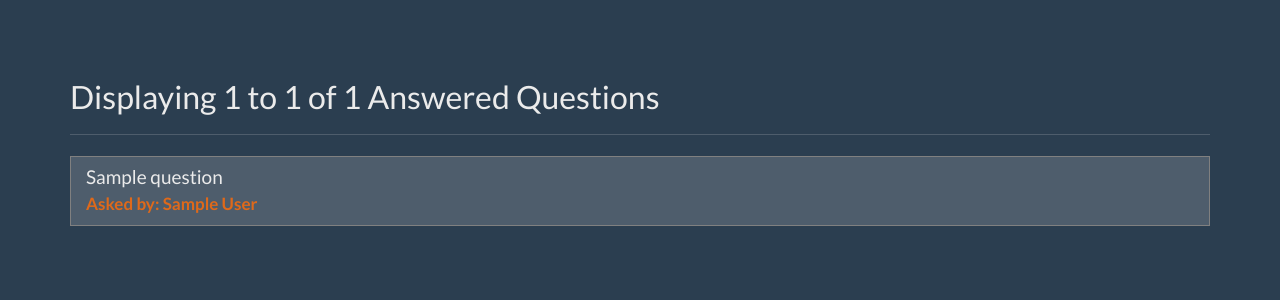
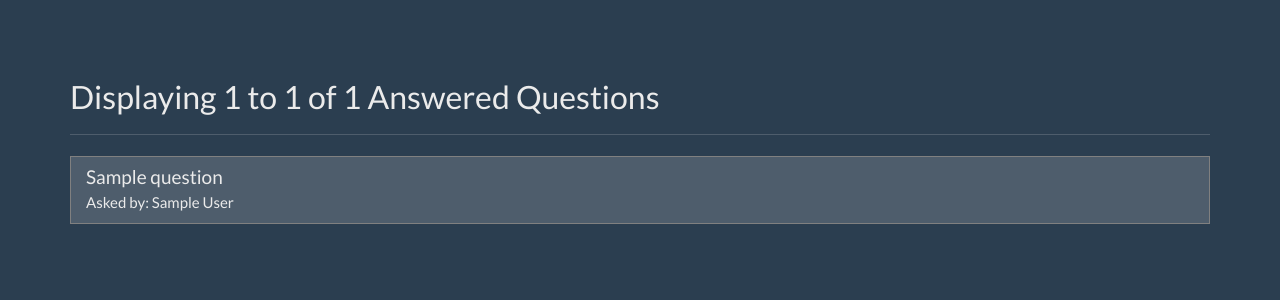
Before and after one commit to maygupta/qna-hub, a Flask app: page /unanswered in a window 1280 px wide. Shown: the part 172-472 px from the top of the page. Run offline with Flask 2, Linux system fonts and the light colour scheme; a user stored in the database is signed in; tables that the repository leaves empty hold one stand-in row (values such as "Sample post"); some libraries are stand-ins or nearby versions.

Commit message:
Update unanswered.html

```diff
--- a/flask_qa/templates/unanswered.html
+++ b/flask_qa/templates/unanswered.html
@@ -11,7 +11,7 @@
             {% for question in unanswered_questions %}
               <a href="{{ url_for('main.question', question_id=question.id) }}" class="list-group-item">
                 <h4 class="list-group-item-heading">{{ question.question }}</h4>
-                <p class="list-group-item-text orange">Asked by: {{ question.author }}</p>
+                <p class="list-group-item-text orange-lite">Asked by: {{ question.author }}</p>
               </a>
             {% endfor %}
           </div>
@@ -26,7 +26,7 @@
             {% for question in answered_questions %}
               <a href="{{ url_for('main.question', question_id=question.id) }}" class="list-group-item">
                 <h4 class="list-group-item-heading">{{ question.question }}</h4>
-                <p class="list-group-item-text orange">Asked by: {{ question.author }}</p>
+                <p class="list-group-item-text orange-lite">Asked by: {{ question.author }}</p>
               </a>
             {% endfor %}
           </div>
```
